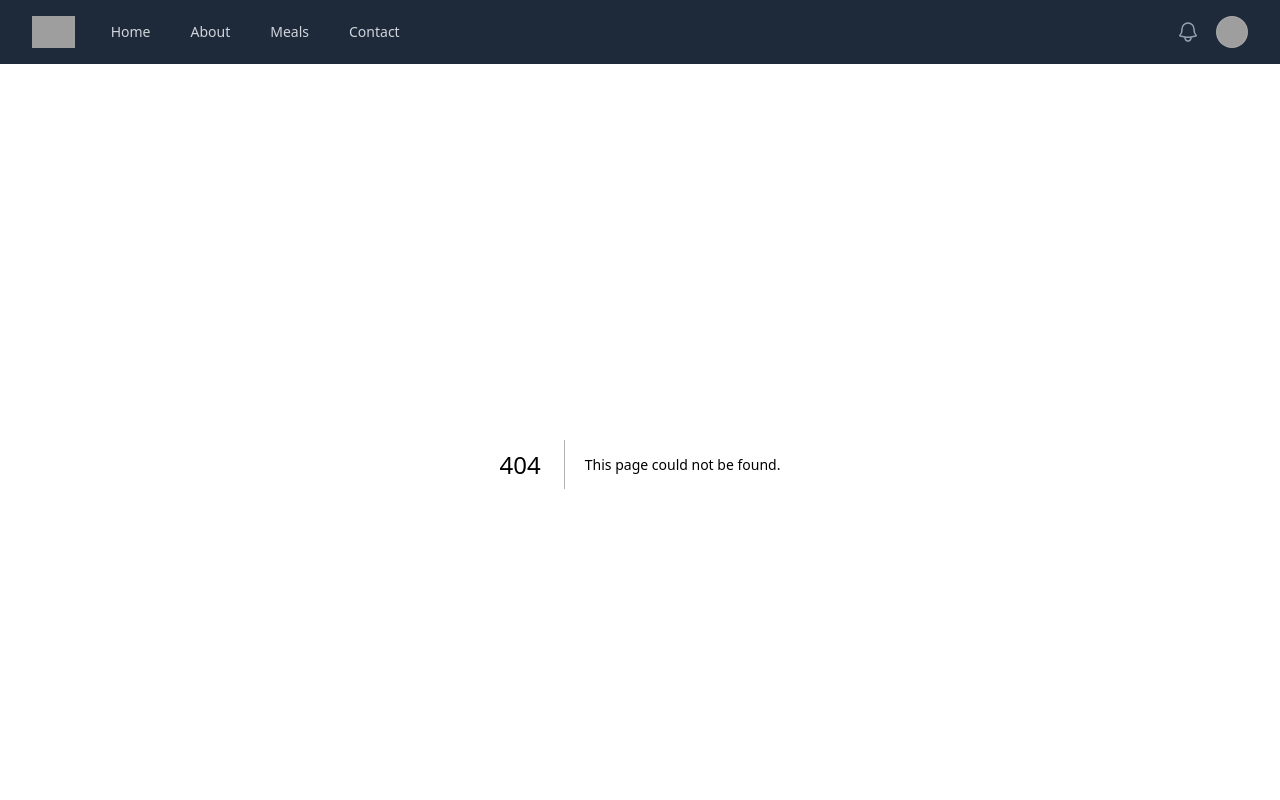
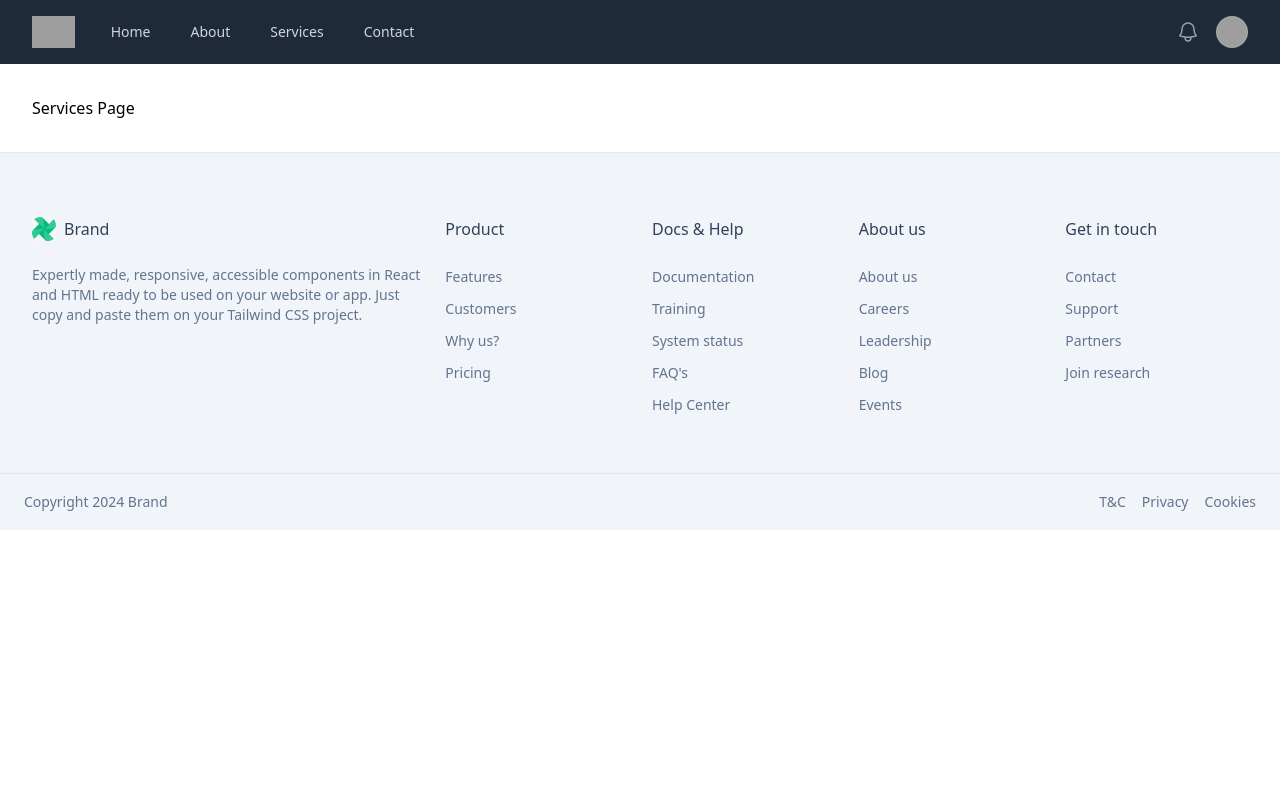
Before and after one commit to WalidurTanjim/nextjs-app-ph, a Next.js app: page /services in a window 1280 px wide. Before the commit this address had no page. Shown: the top 800 px of the page. Built offline with nearby package versions, Linux system fonts and the light colour scheme; grey boxes are pictures that could not be loaded.

Commit message:
about, services, contact page created

```diff
--- /dev/null
+++ b/src/app/about/page.jsx
@@ -0,0 +1,13 @@
+import React from 'react';
+
+const AboutPage = () => {
+    return (
+        <div className='aboutPage'>
+            <div className='container mx-auto w-full px-6 lg:px-8 py-8'>
+                <h1>About Page</h1>
+            </div>
+        </div>
+    );
+};
+
+export default AboutPage;
--- /dev/null
+++ b/src/app/contact/page.jsx
@@ -0,0 +1,13 @@
+import React from 'react';
+
+const ContactPage = () => {
+    return (
+        <div className='contactPage'>
+            <div className='container mx-auto w-full px-6 lg:px-8 py-8'>
+                <h1>Contact Page</h1>
+            </div>
+        </div>
+    );
+};
+
+export default ContactPage;
--- /dev/null
+++ b/src/app/services/page.jsx
@@ -0,0 +1,13 @@
+import React from 'react';
+
+const ServicesPage = () => {
+    return (
+        <div className='servicesPage'>
+            <div className='container mx-auto w-full px-6 lg:px-8 py-8'>
+                <h1>Services Page</h1>
+            </div>
+        </div>
+    );
+};
+
+export default ServicesPage;
--- a/src/shared/Navbar/Navbar.jsx
+++ b/src/shared/Navbar/Navbar.jsx
@@ -4,7 +4,7 @@ import { Bars3Icon, BellIcon, XMarkIcon } from '@heroicons/react/24/outline'
 const navigation = [
     { name: 'Home', href: '/', current: false },
     { name: 'About', href: '/about', current: false },
-    { name: 'Meals', href: '/meals', current: false },
+    { name: 'Services', href: '/services', current: false },
     { name: 'Contact', href: '/contact', current: false },
 ]
 
```
